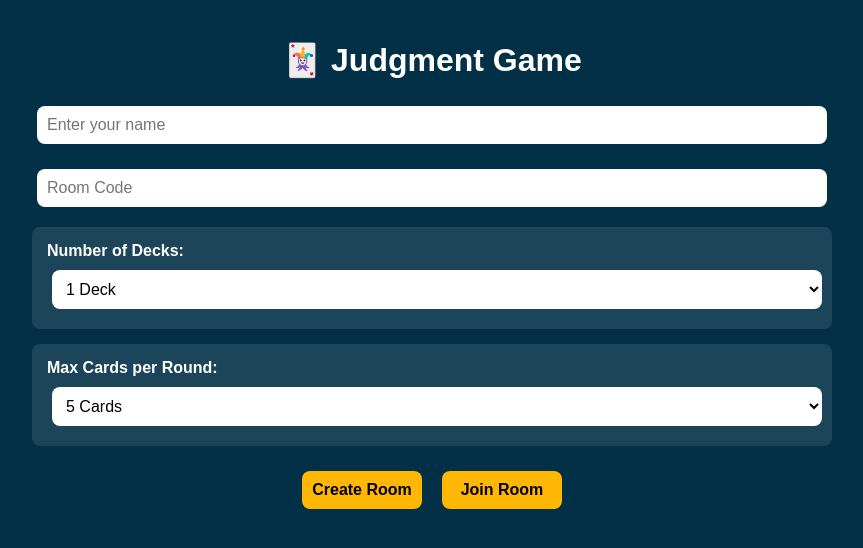
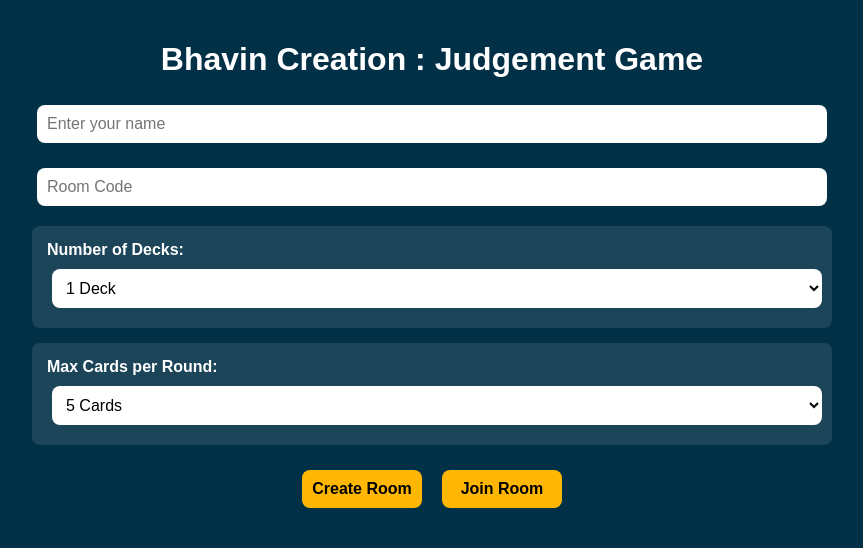
Before and after one commit to BhavinDalsaniya/Judgment-DeepSeek, a website: page public/index.html in a window 1280 px wide. Shown: the whole page, without its empty margins (208-1071 px from the left). Drawn offline with nearby package versions, Linux system fonts and the light colour scheme; no server answers.

Commit message:
Code Push

```diff
--- a/public/index.html
+++ b/public/index.html
@@ -9,7 +9,7 @@
 </head>
 <body>
   <div class="container">
-    <h1>🃏 Judgment Game</h1>
+    <h1> Bhavin Creation : Judgement Game</h1>
 
     <div id="setup">
       <div class="setup-grid">
@@ -82,10 +82,11 @@
         </div>
       </div>
 
-      <div id="gameMessages" class="messages"></div>
 
       <h3>Your Hand</h3>
       <div id="hand"></div>
+       <div id="gameMessages" class="messages"></div>
+
     </div>
   </div>
 
```
